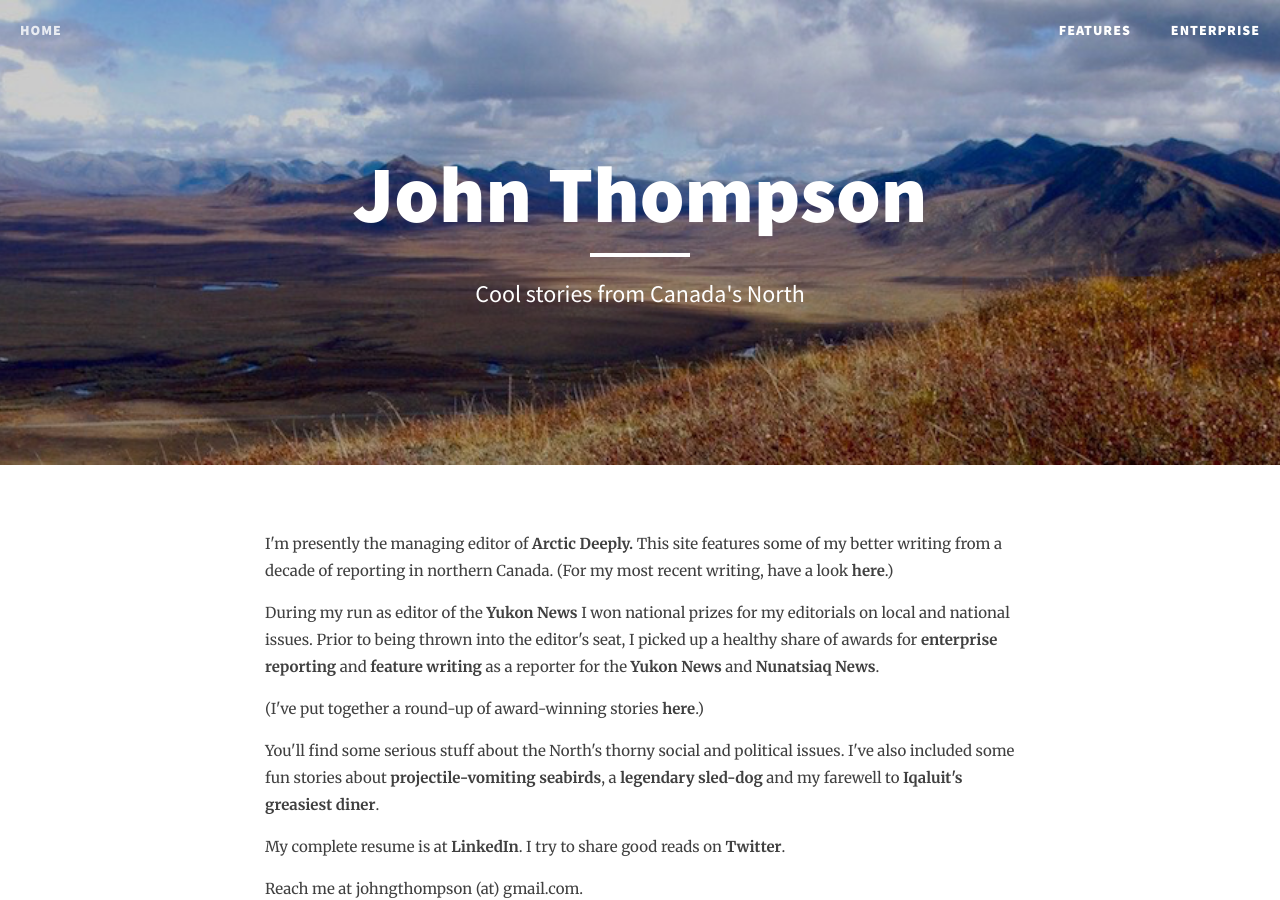
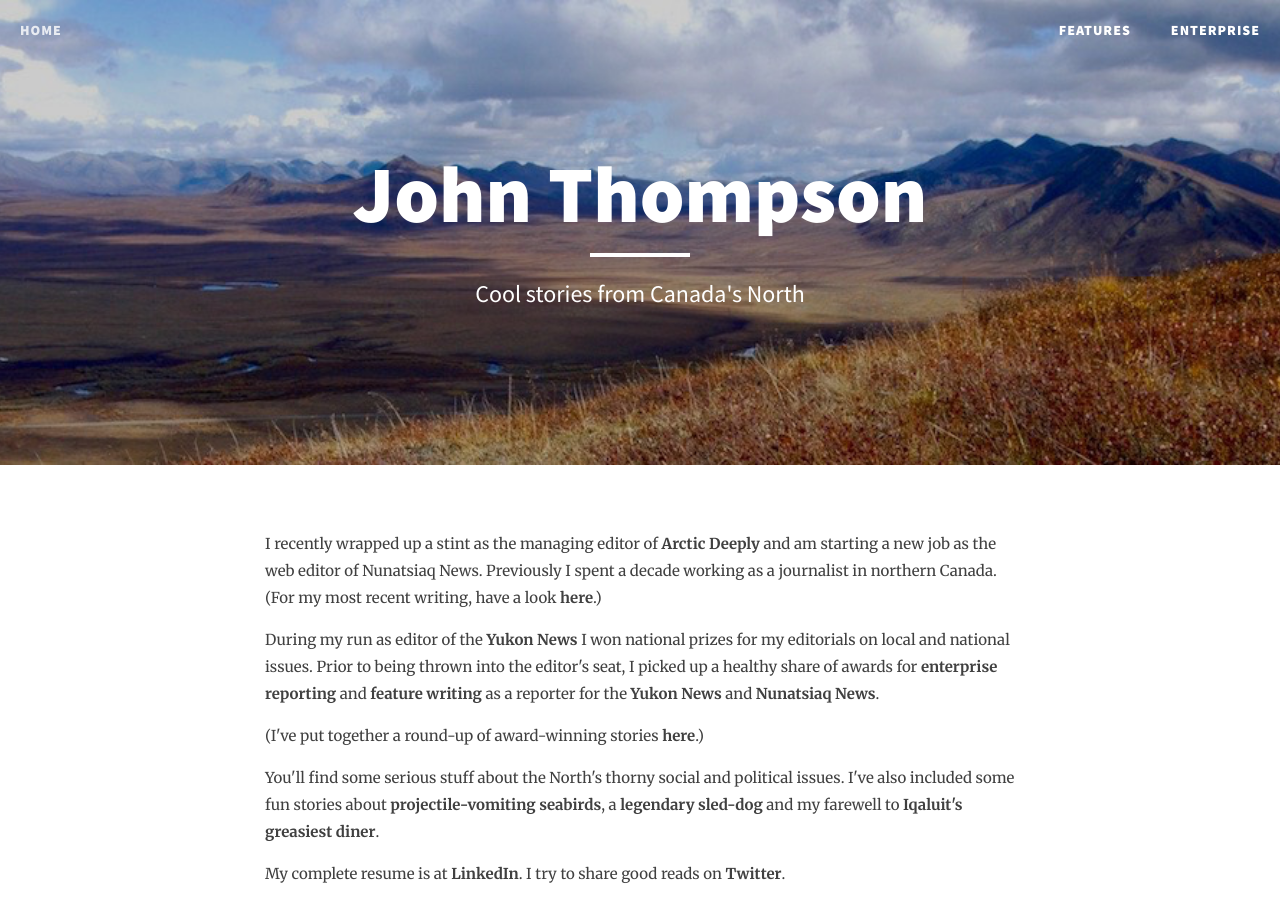
Before and after one commit to johngthompson/johngthompson.github.io, a Jekyll site: the page built from index.html, in a window 1280 px wide and 900 px high. Built offline with Jekyll 4.4.1, drawn with Linux system fonts in a browser that asks for light colours; the list of posts is cut into pages by our own code.

Commit message:
Update index.html

```diff
--- a/index.html
+++ b/index.html
@@ -3,7 +3,7 @@ layout: page
 description: "Cool stories from Canada's North"
 ---
 
-<p>I'm presently the managing editor of <a href="https://www.newsdeeply.com/arctic">Arctic Deeply.</a> This site features some of my better writing from a decade of reporting in northern Canada. (For my most recent writing, have a look <a href="https://www.newsdeeply.com/arctic/contributor/john-thompson">here</a>.)</p>
+<p>I recently wrapped up a stint as the managing editor of <a href="https://www.newsdeeply.com/arctic">Arctic Deeply</a> and am starting a new job as the web editor of Nunatsiaq News. Previously I spent a decade working as a journalist in northern Canada. (For my most recent writing, have a look <a href="https://www.newsdeeply.com/arctic/contributor/john-thompson">here</a>.)</p>
 
 <p>During my run as editor of the <a href="http://yukon-news.com">Yukon News</a> I won national prizes for my editorials on local and national issues. Prior to being thrown into the editor's seat, I picked up a healthy share of awards for <a href="/enterprise">enterprise reporting</a> and <a href="/features">feature writing</a> as a reporter for the <a href="http://yukon-news.com">Yukon News</a> and <a href="http://www.nunatsiaqonline.ca">Nunatsiaq News</a>.</p>
 <p> (I've put together a round-up of award-winning stories <a href="/awards"><b>here</b></a>.)
```
